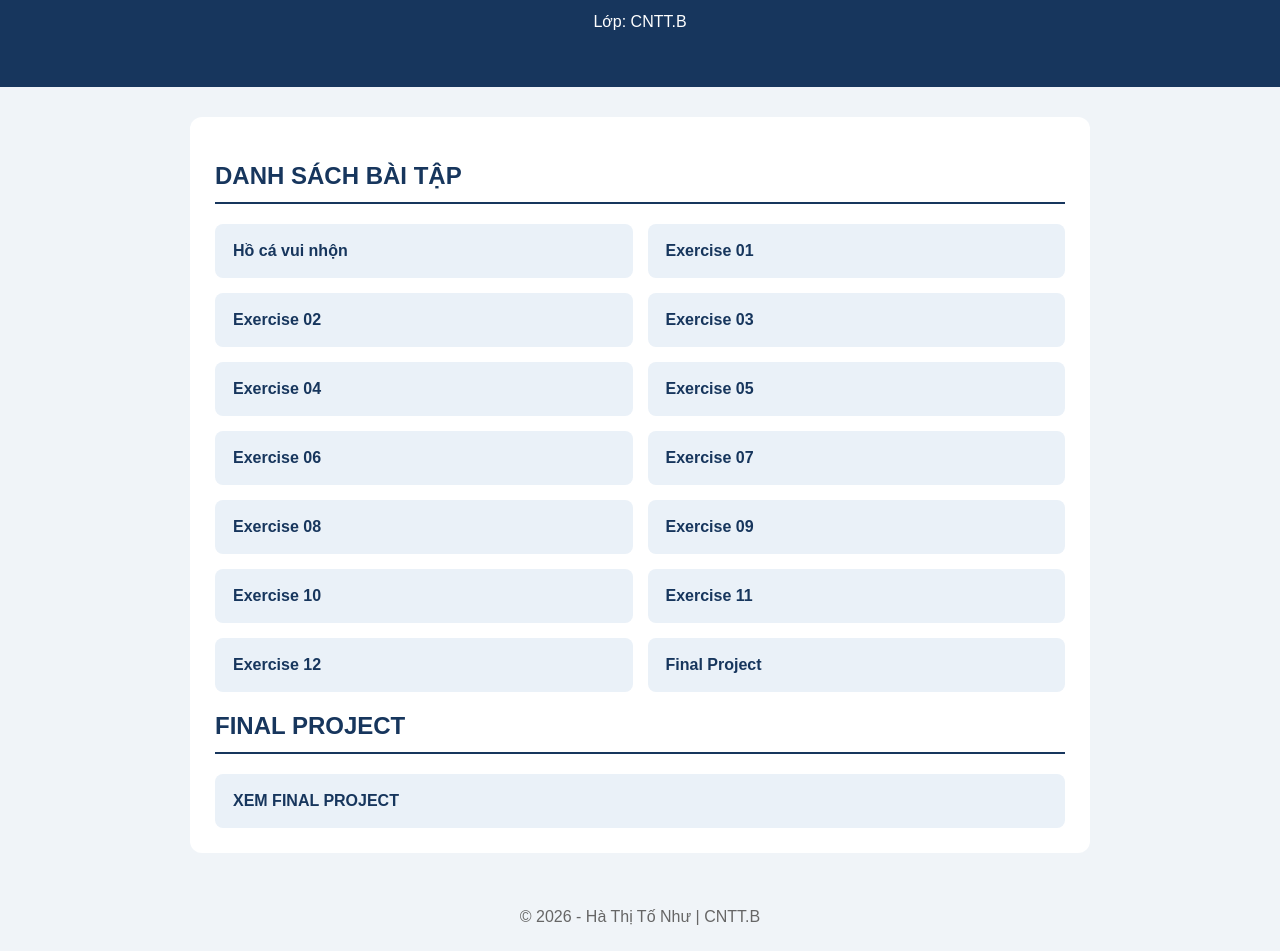
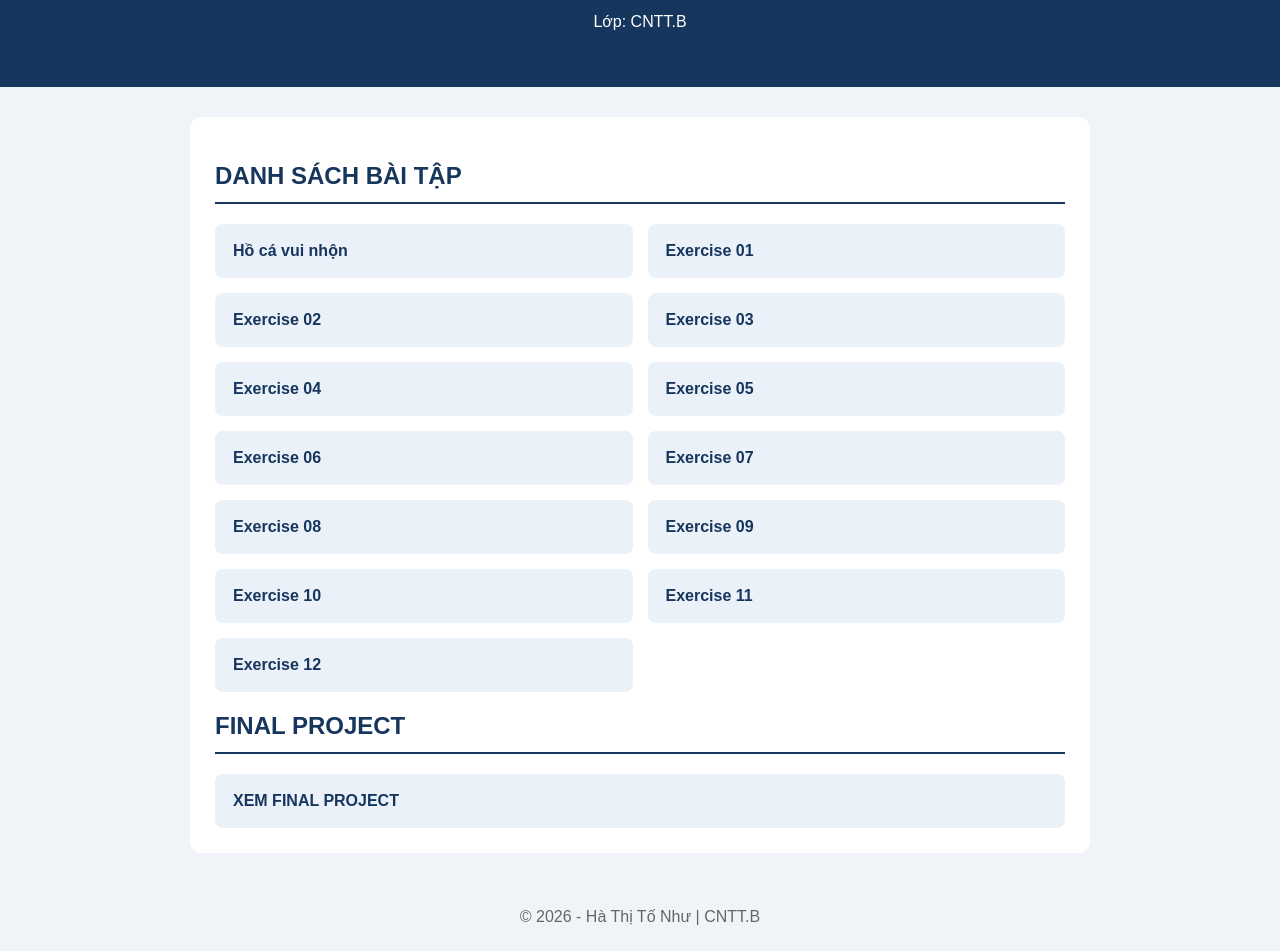
Before and after one commit to httn79/httn79.github.io, a plain HTML site: page index.html in a window 1280 px wide. Shown: the part 114-1065 px from the top of the page. Drawn offline with Linux system fonts and the light colour scheme.

Commit message:
Update index.html

```diff
--- a/index.html
+++ b/index.html
@@ -110,7 +110,6 @@
   <li><a href="Exercise10/bt10.html">Exercise 10</a></li>
   <li><a href="Exercise11/bt11.html">Exercise 11</a></li>
   <li><a href="Exercise12/bt12.html">Exercise 12</a></li>
-  <li><a href="finalproject/index.html">Final Project</a></li>
 </ul>
     <h2>FINAL PROJECT</h2>
 
```
